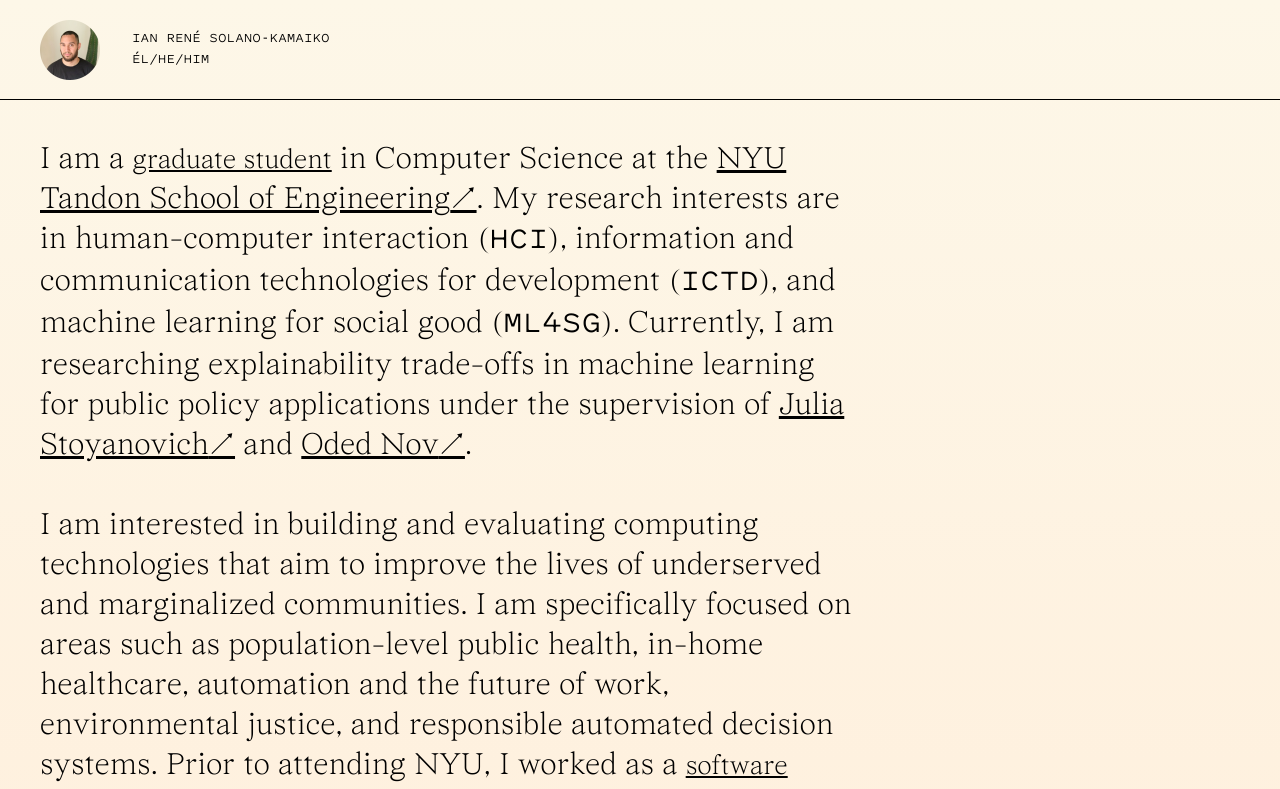
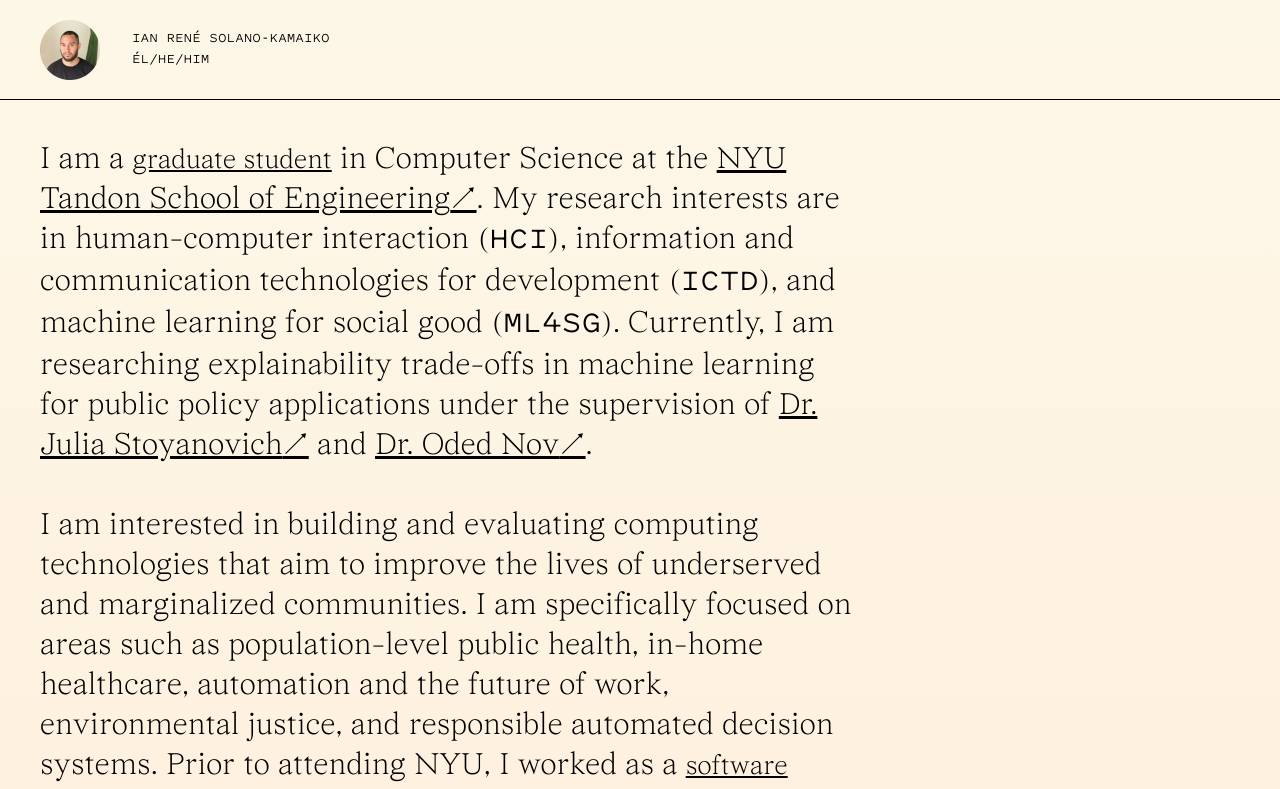
Before and after one commit to iansolano/iansolano.com, a Next.js app: page / in a window 1280 px wide. Shown: the top 789 px of the page. Built offline with nearby package versions, Linux system fonts and the light colour scheme.

Commit message:
fixup: copy edit

```diff
--- a/components/home.tsx
+++ b/components/home.tsx
@@ -29,13 +29,13 @@ const Home = () => (
       <Link
         href="http://stoyanovich.org/"
         target="_blank"
-        copy="Julia Stoyanovich"
+        copy="Dr. Julia Stoyanovich"
       />{' '}
       and{' '}
       <Link
         href="http://research.poly.edu/~onov/"
         target="_blank"
-        copy="Oded Nov"
+        copy="Dr. Oded Nov"
       />
       .
     </Copy>
```
